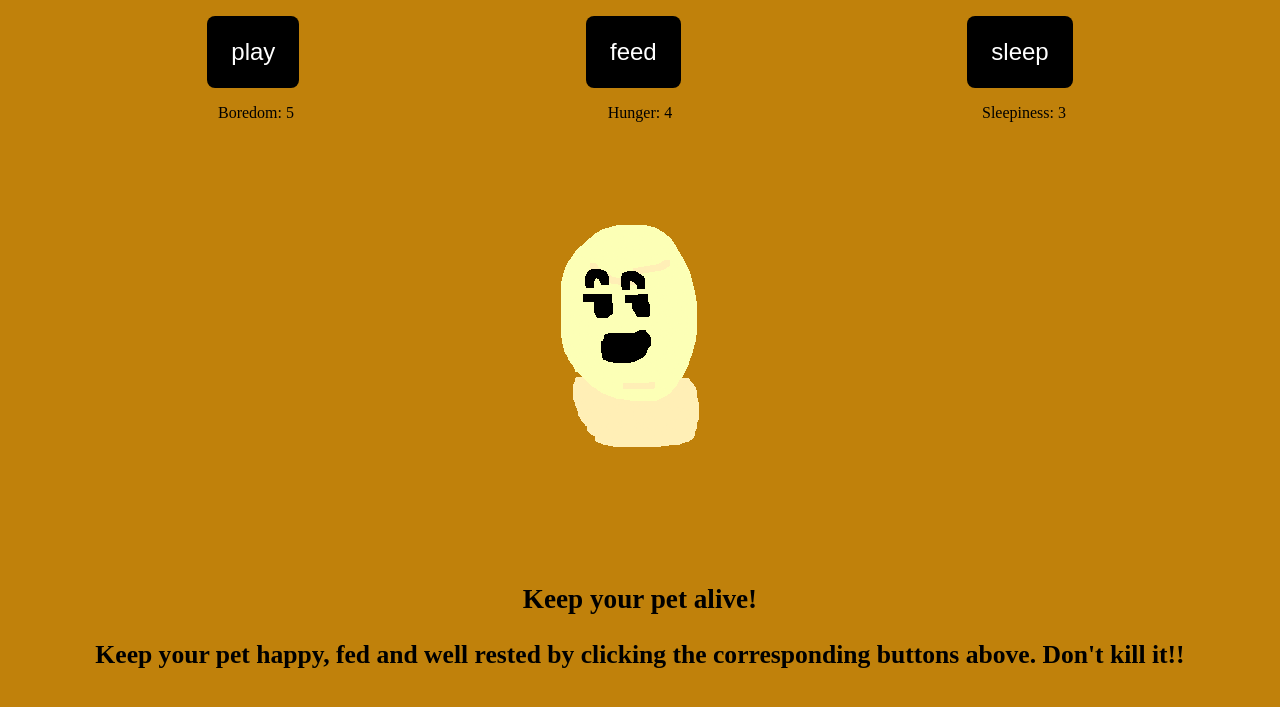
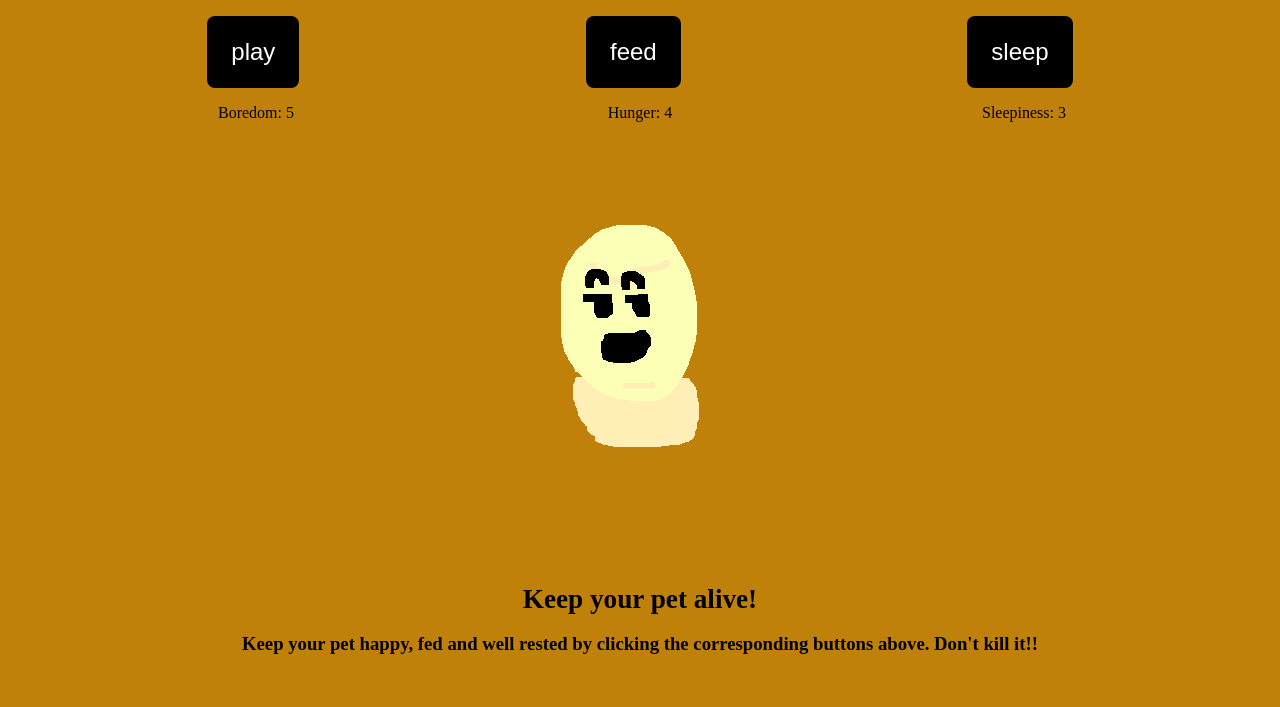
Before and after one commit to CyanidePineapple/Bad-Tamagotchi-Egg, a plain HTML site: page index.html in a window 1280 px wide. Shown: the part 123-830 px from the top of the page. Drawn offline with Linux system fonts and the light colour scheme.

Commit message:
Fixed Text Bug with Directions

```diff
--- a/css/style.css
+++ b/css/style.css
@@ -91,9 +91,7 @@ button:active {
 #dir-para {
   text-align: center;
   margin-bottom: 10px;
-  width: 100%;
   white-space: nowrap;
-  font-size: 2vw;
   overflow: hidden;
   text-overflow: ellipsis;
 }
```
